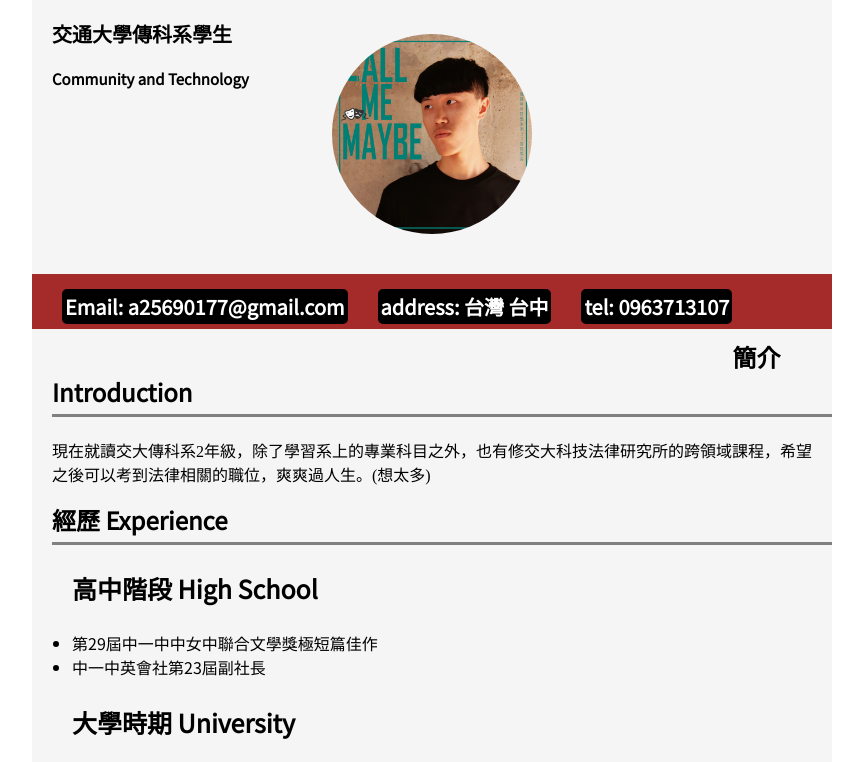
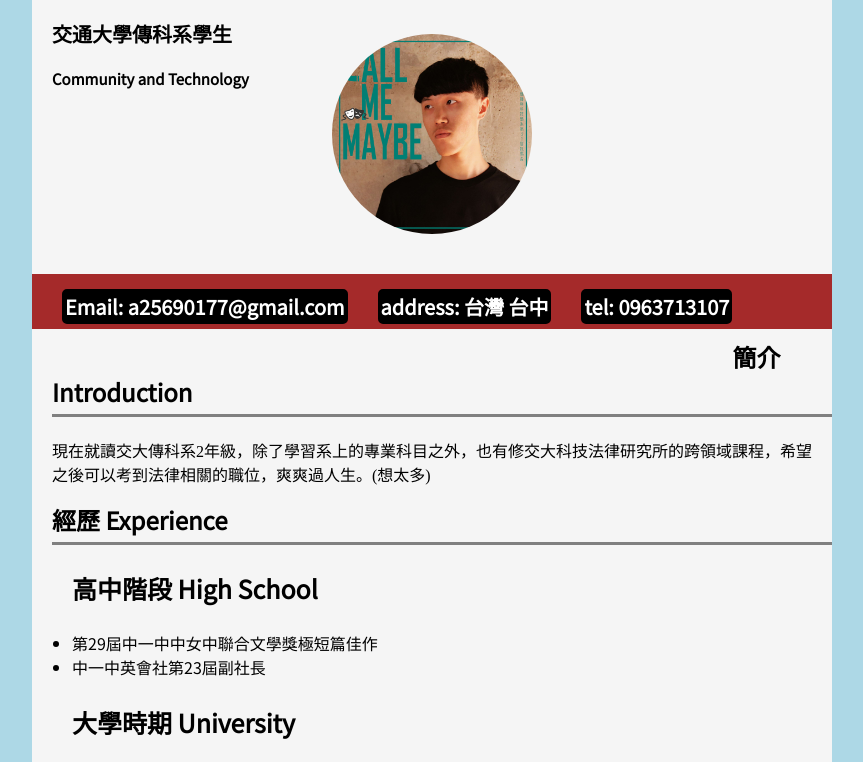
Before and after one commit to Willis0615435/Willis0615435.github.io, a plain HTML site: page index.html in a window 1280 px wide. Shown: the part 237-999 px from the top of the page, without its empty margins (208-1071 px from the left). Drawn offline with Linux system fonts and the light colour scheme; a web font is replaced by a local one.

Commit message:
Update index.html

```diff
--- a/index.html
+++ b/index.html
@@ -3,7 +3,13 @@
 		<meta charset="UTF-8">
 		<title>0615435黃博暄履歷設計</title>
 		<link href="https://fonts.googleapis.com/css?family=Noto+Sans+TC|Charm" rel="stylesheet">
+		<meta name="viewport" content="width=device-width initial-scale=1">
 		<style>
+		@media only screen and (min-width:600px){
+			body{
+				background-color:lightblue;
+			}
+		}
 		body{
 			font-family:"Noto Sans TC",Charm,serif;
 		}
```
